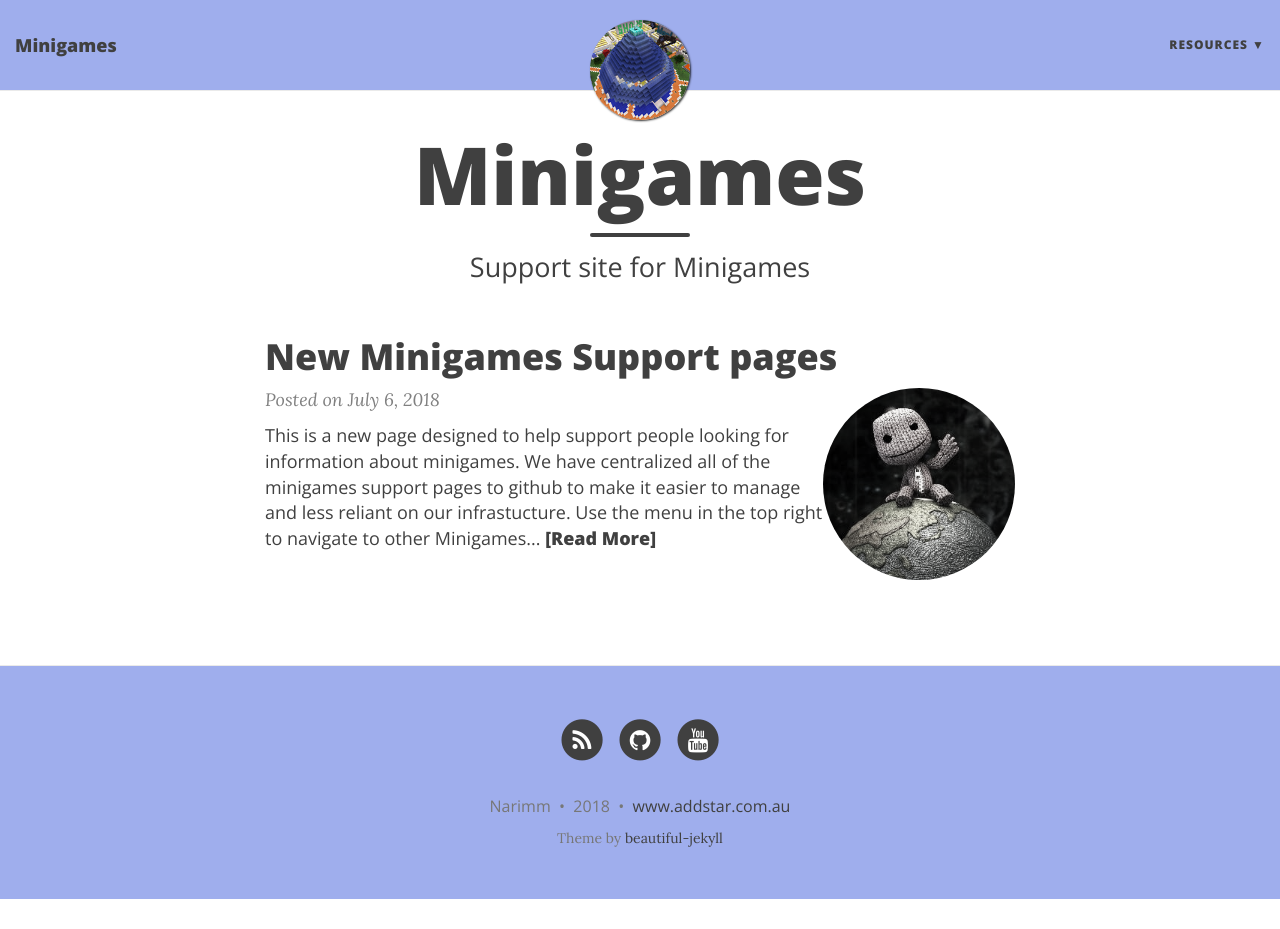
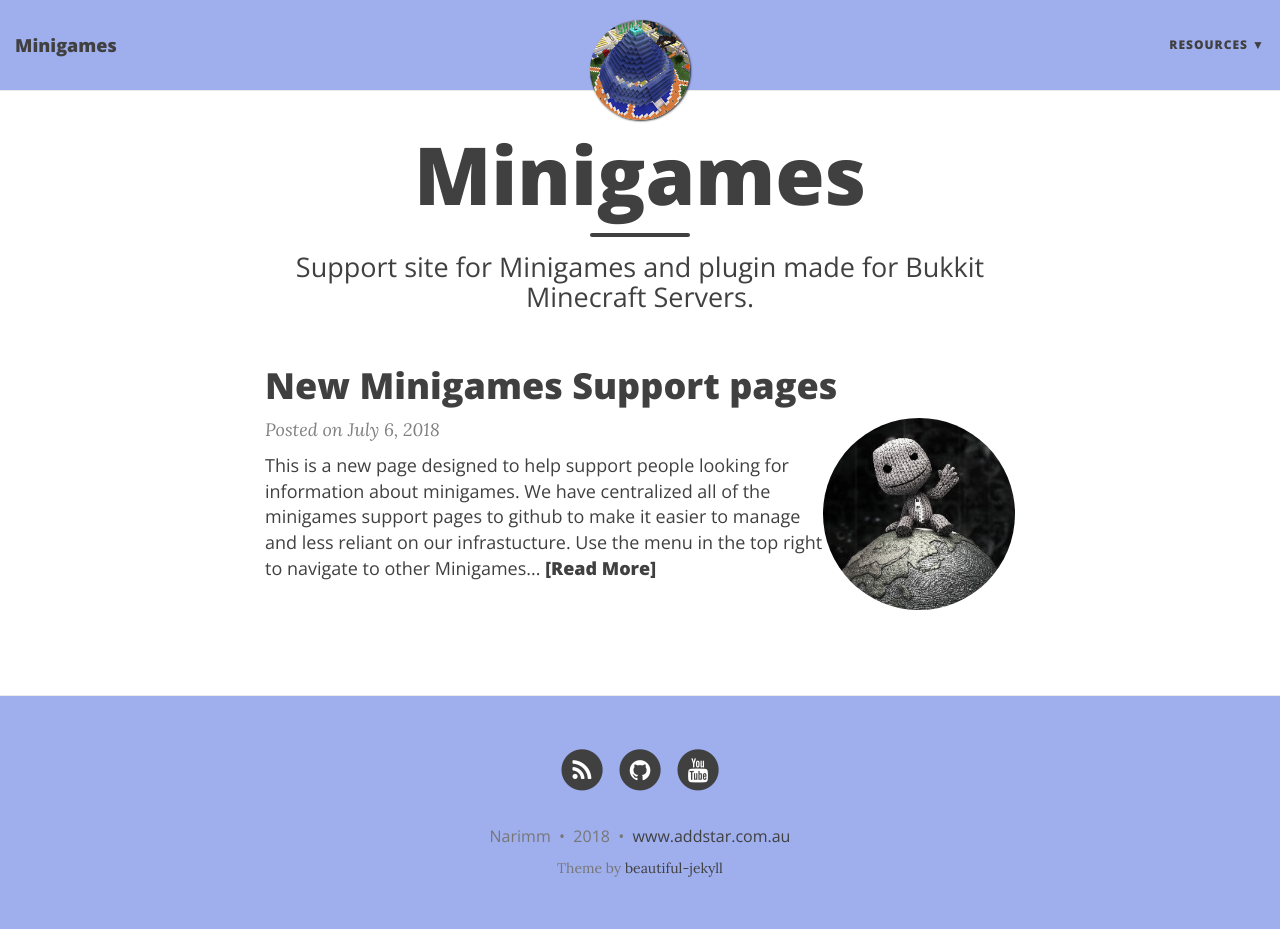
Before and after one commit to AddstarMC/Minigames, a Jekyll site: the page built from index.html, in a window 1280 px wide and 929 px high. Built offline with Jekyll 4.4.1, drawn with Linux system fonts in a browser that asks for light colours; nearby versions of some CDN libraries; the list of posts is cut into pages by our own code.

Commit message:
update byline
Signed-off-by: Narimm <benjicharlton@gmail.com>

```diff
--- a/index.html
+++ b/index.html
@@ -1,7 +1,7 @@
 ---
 layout: page
 title: Minigames
-subtitle: Support site for Minigames
+subtitle: Support site for Minigames and plugin made for Bukkit Minecraft Servers.
 use-site-title: true
 ---
 
```
